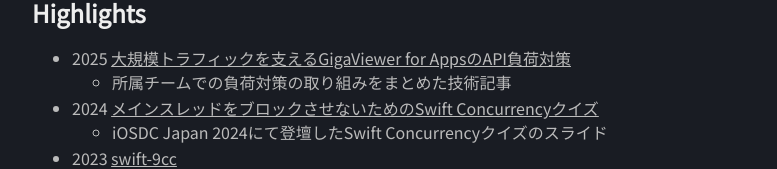
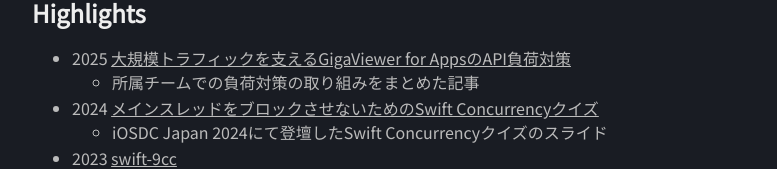
Before and after one commit to tokizuoh/info-tokizuoh-dev, a SvelteKit app: page / in a window 1280 px wide. Shown: the part 768-937 px from the top of the page, without its empty margins (208-985 px from the left). Built offline with nearby package versions, Linux system fonts and the light colour scheme.

Commit message:
fix: 技術記事→記事

```diff
--- a/src/routes/Highlights.svelte
+++ b/src/routes/Highlights.svelte
@@ -5,7 +5,7 @@
 			>大規模トラフィックを支えるGigaViewer for AppsのAPI負荷対策</a
 		>
 		<ul>
-			<li>所属チームでの負荷対策の取り組みをまとめた技術記事</li>
+			<li>所属チームでの負荷対策の取り組みをまとめた記事</li>
 		</ul>
 	</li>
 	<li>
```
